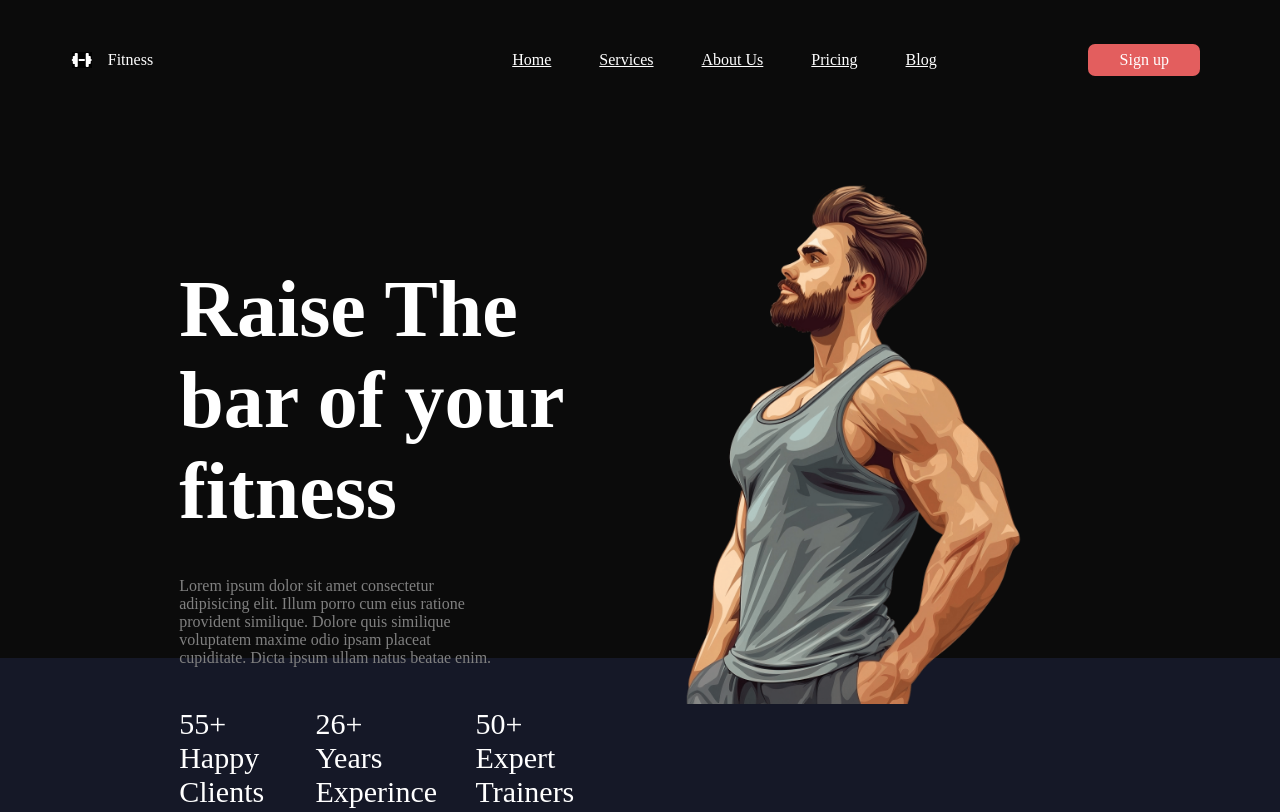
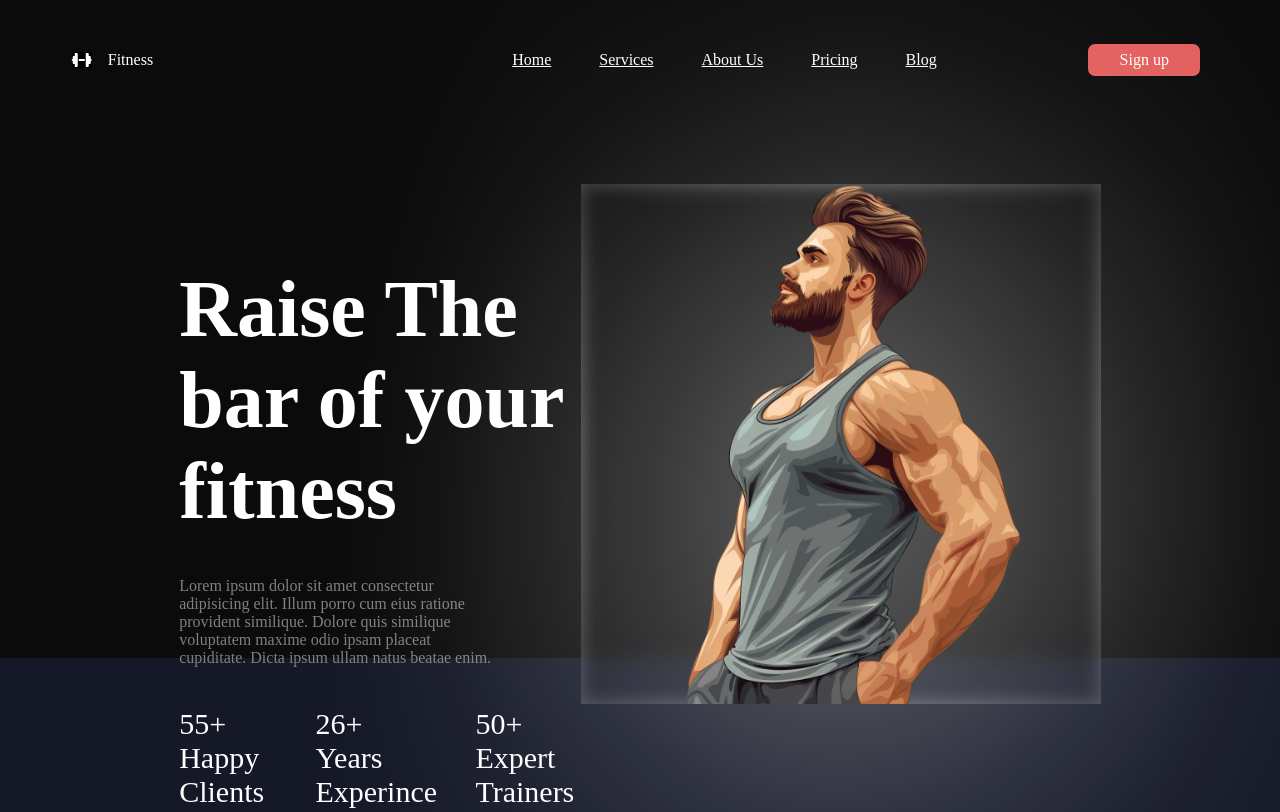
Before and after one commit to Dharmil20/gym-portfolio, a website: page index.html in a window 1280 px wide. Shown: the top 812 px of the page. Drawn offline with Linux system fonts and the light colour scheme; a web font is replaced by a local one.

Commit message:
add image glow

```diff
--- a/style.css
+++ b/style.css
@@ -24,6 +24,8 @@ body {
 
 #page1 img {
     height: 65vh;
+    filter: drop-shadow(0 0 10rem rgb(242, 242, 242));
+    backdrop-filter: blur(10px);
 }
 
 #hero {
```
